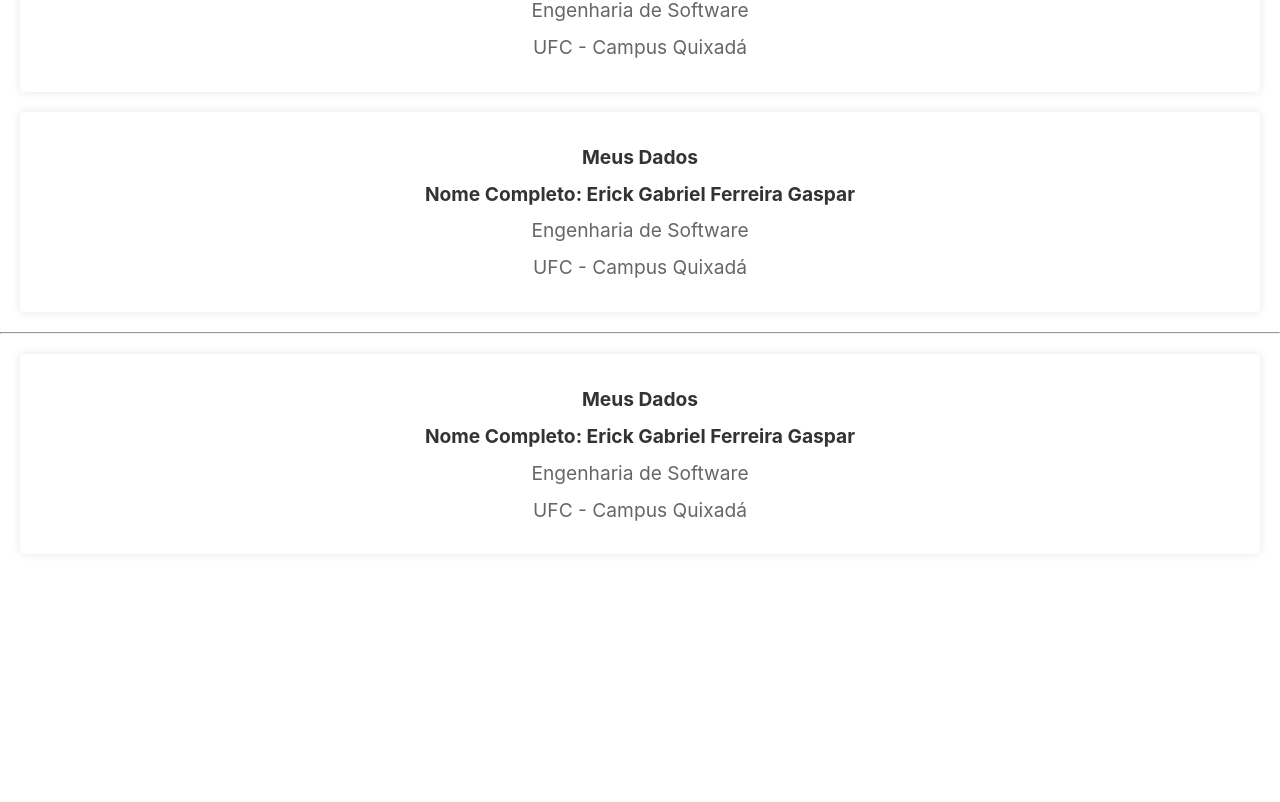
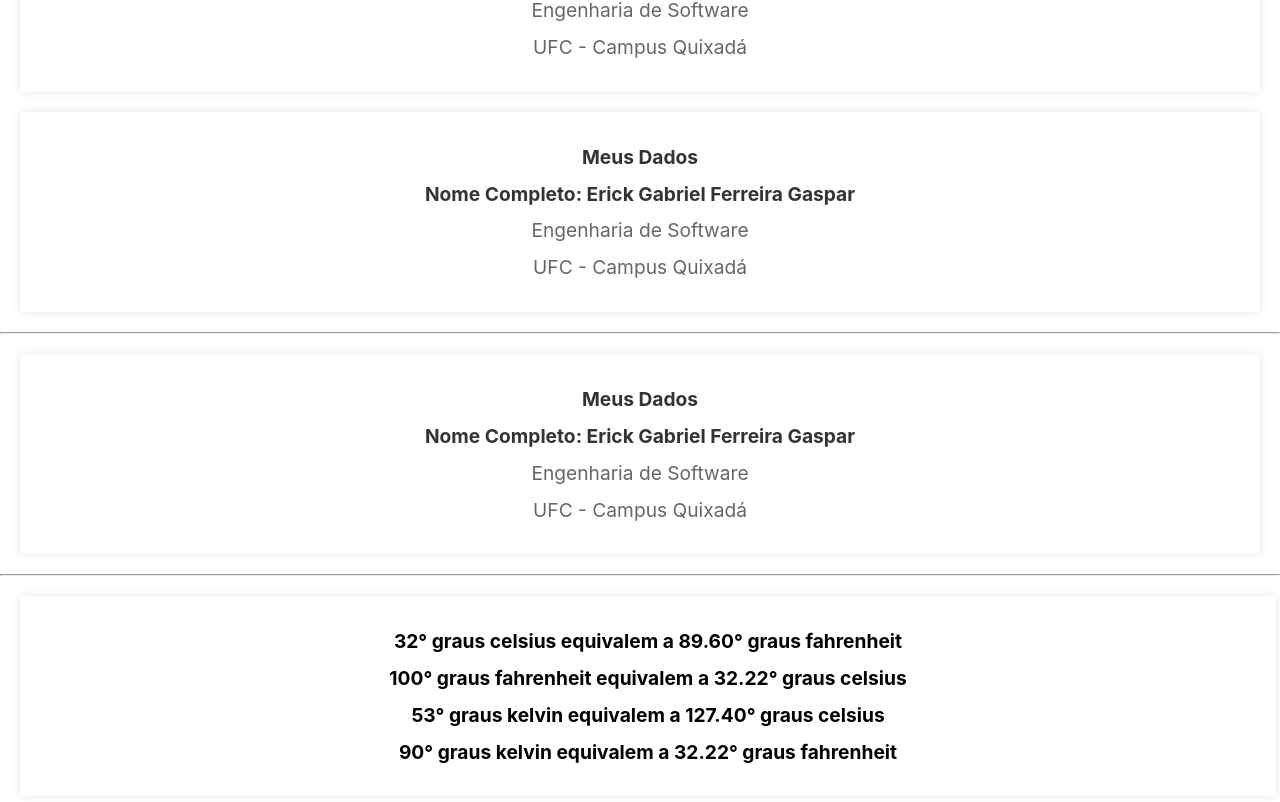
Before and after one commit to gustavohenriquefs/web-atv-1, a React (Create React App) app: page / in a window 1280 px wide. Shown: the part 569-1371 px from the top of the page. Before the commit the page ends 1143 px from the top, so only its background shows below. Built offline with nearby package versions, Linux system fonts and the light colour scheme.

Commit message:
atividade 03

```diff
--- a/src/App.js
+++ b/src/App.js
@@ -1,6 +1,7 @@
 import './App.css';
 import { MeusDados, MeusDados1, MeusDados2, MeusDados3 } from './components/atividade00/01MeusDados';
 import { MeusDadosProps1 } from './components/atividade00/02MeusDados';
+import { Temperaturas } from './components/atividade00/03Temperatura';
 
 function App() {
   return (
@@ -18,6 +19,10 @@ function App() {
         institution='UFC - Campus Quixadá'
       />
 
+      <hr/>
+
+      <Temperaturas/>
+
     </>
   );
 }
--- /dev/null
+++ b/src/components/atividade00/03Temperatura.css
@@ -0,0 +1,12 @@
+#temp-container{
+    height: 160px;
+    width: 95%;
+    box-shadow: 0 0 10px 0 rgba(0, 0, 0, 0.1);
+    padding: 20px;
+    margin: 20px;
+    text-align: center;
+}
+
+#temp-container h1{
+    font-size: 1.2rem;
+}
--- /dev/null
+++ b/src/components/atividade00/03Temperatura.jsx
@@ -0,0 +1,27 @@
+import './03Temperatura.css'
+
+function celsiusParaFahrenheit(c){
+    return (9 * c)/5 + 32
+}
+
+function fahrenheitParaCelsius(f){
+    return (f - 32) /9 * 5
+}
+
+function kelvin(k){
+    return {
+        celsius : celsiusParaFahrenheit(k),
+        fahrenheit : fahrenheitParaCelsius(k)
+    }
+}
+
+export const Temperaturas = () =>{
+    return(
+        <div id="temp-container">
+            <h1>32° graus celsius equivalem a {celsiusParaFahrenheit(32).toFixed(2)}° graus fahrenheit</h1>
+            <h1>100° graus fahrenheit equivalem a {fahrenheitParaCelsius(90).toFixed(2)}° graus celsius</h1>
+            <h1>53° graus kelvin equivalem a {kelvin(53).celsius.toFixed(2)}° graus celsius</h1>
+            <h1>90° graus kelvin equivalem a {kelvin(90).fahrenheit.toFixed(2)}° graus fahrenheit</h1>
+        </div>
+    );
+}
```
